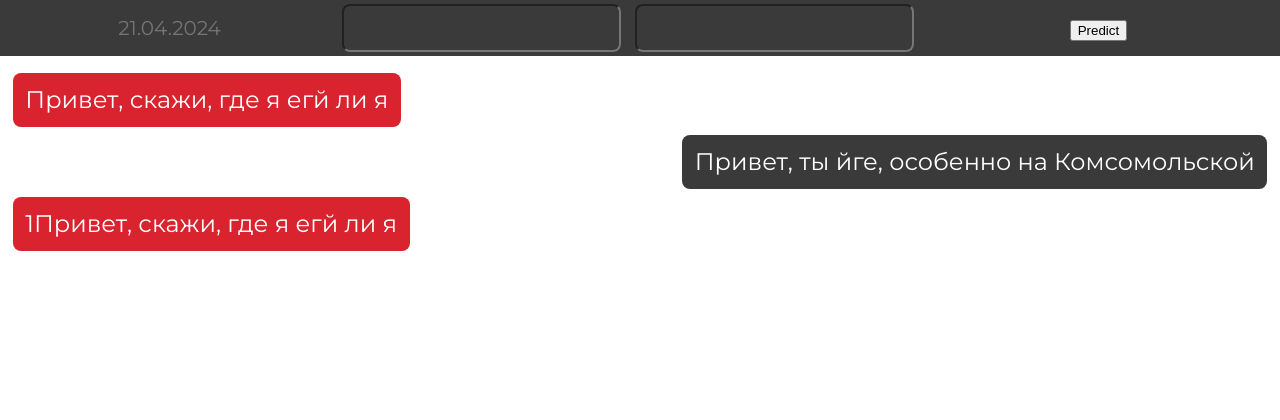
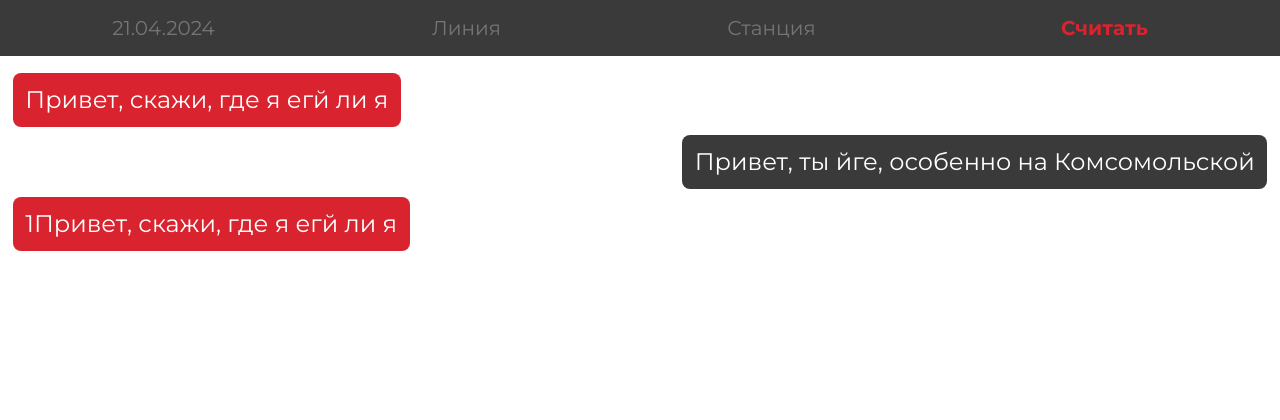
Before and after one commit to C0c0n4t/MosTrans, a Flask app: template frontend/templates/index.html in a window 1280 px wide. Shown: the top 420 px of the page. Run offline with Flask 3, Linux system fonts and the light colour scheme; the template is opened without the code that fills it: most values are stand-ins (such as "Sample title", 1, 10 or a date in 2020); parts of the project's set-up code (start-up, migrations or seed data) failed here and were passed over.

Commit message:
Lists are ready

```diff
--- a/frontend/static/style.css
+++ b/frontend/static/style.css
@@ -28,6 +28,7 @@ body {
   flex-direction: row;
   justify-content: space-around;
 
+  color: white;
   background-color: var(--theme-black);
 
   font-size: 2.5vh;
@@ -47,7 +48,9 @@ body {
   background-color: var(--theme-black);
 }
 
-.sub_but {
+.sub_but[list] {
+  all: unset;
+
   width: 22%;
 
   border-radius: 1vh;
@@ -60,6 +63,8 @@ body {
 }
 
 .count {
+  all: unset;
+
   width: 25%;
 
   border-radius: 1vh;
@@ -71,6 +76,13 @@ body {
 
   color: #d9232e;
   background-color: var(--theme-black);
+}
+.count:hover {
+  background-color: rgb(43, 37, 37);
+}
+.count:active {
+  box-shadow: 0 2% #666;
+  transform: translateY(2%);
 }
 
 .chat__box {
--- a/frontend/templates/index.html
+++ b/frontend/templates/index.html
@@ -24,33 +24,54 @@ countButton.addEventListener('click', function() {
     </script>
     <div class="selector__box">
       <input class="date" placeholder="21.04.2024"></input>
-      <input type="search" list="lines" onChange="reset_lines" class="sub_but">
-        <datalist id="lines">
-          Линия
-        </datalist>
-      </input>
-      <input type="search" list="stations" onChange="reset_lines" class="sub_but">
-        <datalist id="stations">
-          Станция
-        </datalist>
-      </input>
-      <form id="text_form" method="GET" class="count">
-        <button type="submit" class="btn btn-primary">Predict</button>
-      </form>
+
+      <input placeholder="Линия" type="search" list="lines" class="sub_but">
+      <datalist id="lines"></datalist>
+
+      <input placeholder="Станция" type="search" list="stations" class="sub_but">
+      <datalist id="stations"></datalist>
+      <button type="submit" method="GET" class="count">Считать</button>
 
       <script>
         window.onload = function() {
         var stations_opt=''; // variable to store the options
         var lines_opt=''; // variable to store the options
-        for (var i=0; i < data['stations'].length;++i){
+
+        for (var i=0; i < data['stations'].length;++i) {
           stations_opt += '<option value="'+data['stations'][i]+'" />'; // Storing options in variable
         }
+
         line_names = Object.keys(data["lines"]);
-        for (var i=0; i < line_names.length;++i){
+        for (var i=0; i < line_names.length;++i) {
           lines_opt += '<option value="'+line_names[i]+'" />'; // Storing options in variable
         }
+        document.getElementById("lines").innerHTML = lines_opt;
         document.getElementById("stations").innerHTML = stations_opt;
-        document.getElementById("lines").innerHTML = lines_opt
+
+        document.getElementsByClassName("sub_but")[0].onchange = (event) => {
+          input = event.target.value;
+          is_in = () => {
+            for (var key in data['lines']) {
+              if (input == key) {
+                return true;
+              }
+            }
+            return false;
+          }
+          if (is_in()) {
+            stations_opt = [];
+            input_stations = data['lines'][input];
+            for (var key in input_stations) {
+              stations_opt += '<option value="'+input_stations[key]+'" />'; // Storing options in variable
+            }
+          }
+          else {
+            for (var i=0; i < data['stations'].length;++i) {
+              stations_opt += '<option value="'+data['stations'][i]+'" />'; // Storing options in variable
+            }
+          }
+          document.getElementById("stations").innerHTML = stations_opt;
+        }
       }
       </script>
     </div>
```
Also changed, not shown: frontend/static/send.svg (renamed from frontend/static/static/send.svg). Lines whose indentation alone changed are shown as unchanged.
